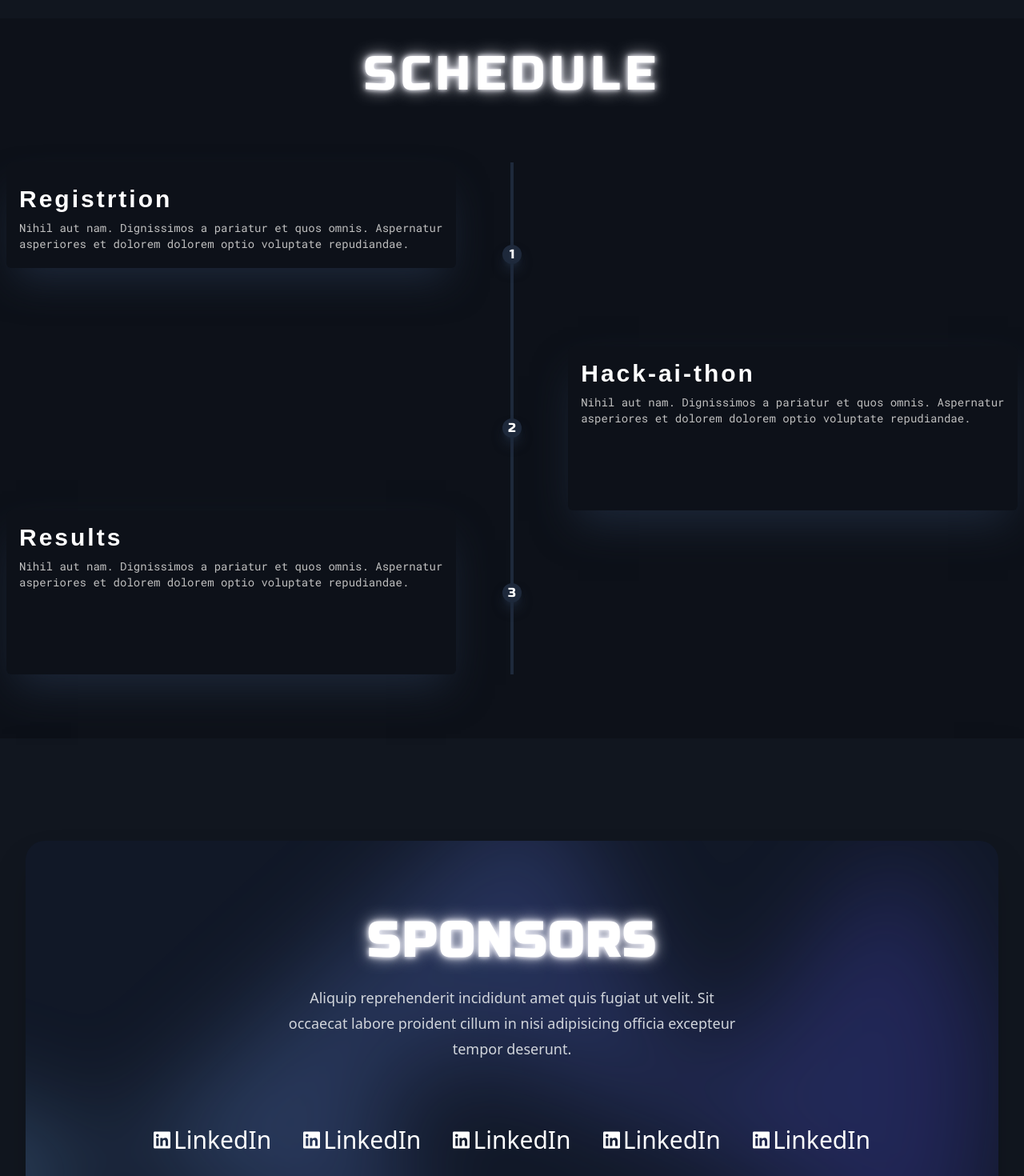
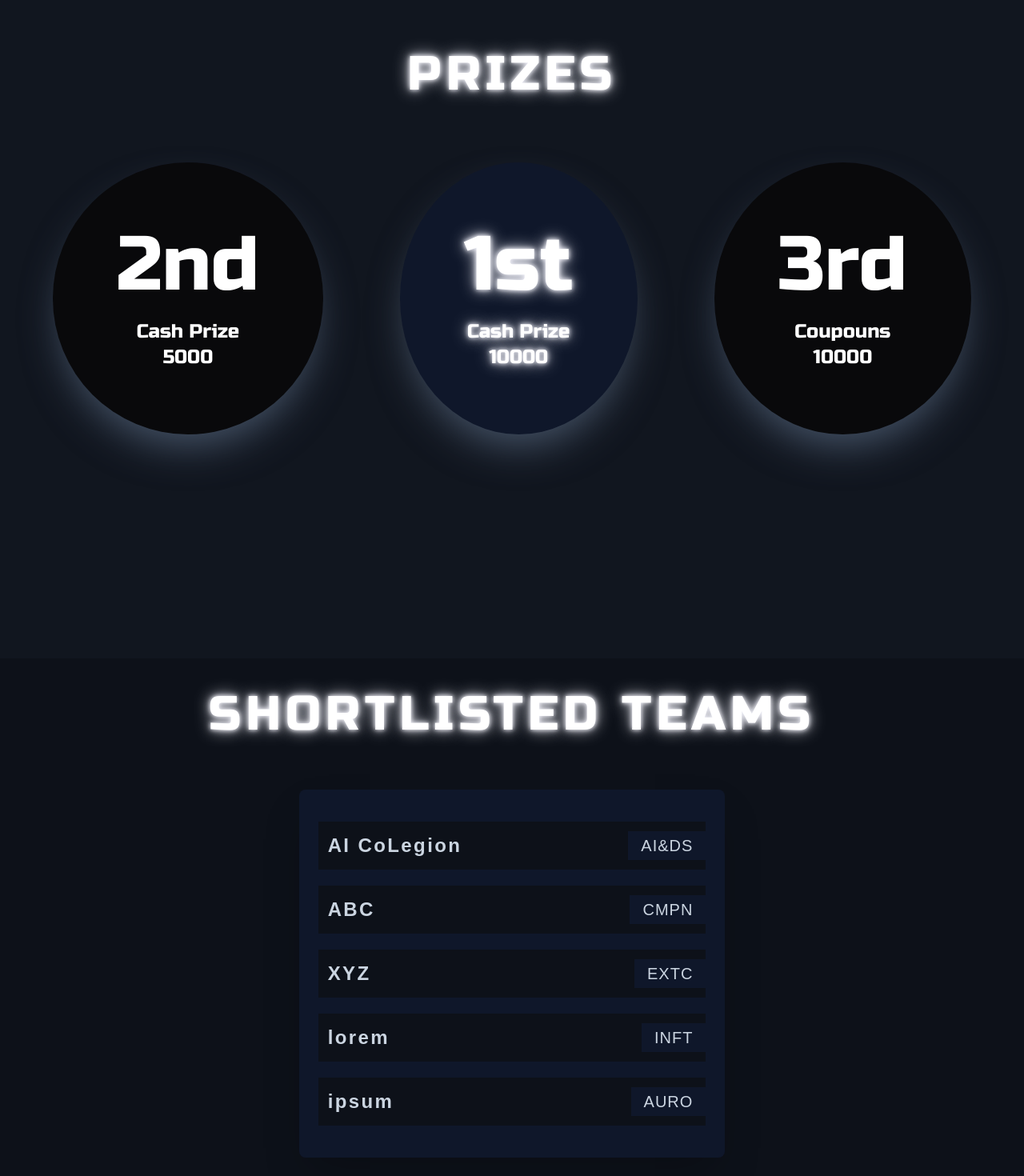
Before and after one commit to CodeMaverick07/Hack-ai-thon, a React (Create React App) app: page / in a window 1280 px wide. Shown: the part 1540-3010 px from the top of the page at 80% size. Built offline with nearby package versions, Linux system fonts and the light colour scheme; a web font is replaced by a local one.

Commit message:
commit with sami

```diff
--- a/src/App.js
+++ b/src/App.js
@@ -5,7 +5,8 @@ import HeroSection from "./components/HeroSection";
 import { ReactLenis } from "@studio-freight/react-lenis";
 import Sponsors from "./components/Sponsors";
 import Footer from "./components/Footer";
-
+import Prizes from "./components/Prizes";
+import Shorlist from "./components/Shorlist";
 import TimeLine from "./components/TimeLine";
 
 function App() {
@@ -13,12 +14,11 @@ function App() {
     <>
       <ReactLenis root>
         <Header />
-
         <HeroSection />
-
         <About />
+        <Prizes />
+        <Shorlist />
         <TimeLine />
-
         <Sponsors />
         <Footer />
         <Starfield
--- a/src/components/About.jsx
+++ b/src/components/About.jsx
@@ -22,7 +22,7 @@ const About = () => {
                       <div className="pointer-events-none absolute inset-0 rounded-xl ring-1 ring-inset ring-gray-900/10" />
                     </div>
                   </div>
-                  <div className="mr-auto w-44 max-md:w-[155px] flex-none space-y-8 sm:mr-0 sm:pt-52 lg:pt-36">
+                  <div className="mr-auto w-44 max-md:w-[160px] flex-none space-y-8 sm:mr-0 sm:pt-52 lg:pt-36">
                     <div className="relative">
                       <img
                         src="/about_photo/photo2.webp"
@@ -40,7 +40,7 @@ const About = () => {
                       <div className="pointer-events-none absolute inset-0 rounded-xl ring-1 ring-inset ring-gray-900/10" />
                     </div>
                   </div>
-                  <div className="w-44 max-md:w-[155px] flex-none space-y-8 pt-32 sm:pt-0">
+                  <div className="w-44 max-md:w-[160px] flex-none space-y-8 pt-32 sm:pt-0">
                     <div className="relative">
                       <img
                         src="/about_photo/photo4.webp"
--- /dev/null
+++ b/src/components/Prizes.jsx
@@ -0,0 +1,36 @@
+function Prizes() {
+  return (
+    <div className="h-screen mb-52 sm:mb-0">
+      <h1 className="text-white  text-5xl md:text-6xl text-center font-ai pt-10 tracking-widest glow">
+        PRIZES
+      </h1>
+      <div className="flex flex-wrap pt-20 bg-[#11161F] justify-center sm:gap-24 gap-10">
+        <div className="rounded-[100%] md:rounded-[100%] flex flex-col bg-zinc-950 p-10 md:p-20  shadow-2xl shadow-slate-600 text-center align-middle font-ai">
+          <h1 className="text-white  text-5xl md:text-8xl font-prize self-center">
+            2nd
+          </h1>
+          <h2 className="text-2xl  text-white self-center mt-5">Cash Prize</h2>
+          <h2 className="text-2xl  text-white self-center">5000</h2>
+        </div>
+        <div className="rounded-[100%] md:rounded-[100%] flex flex-col bg-slate-900 p-10 md:p-20  shadow-2xl shadow-slate-600 text-center align-middle font-ai">
+          <h1 className="text-white  text-5xl md:text-8xl font-prize self-center glow">
+            1st
+          </h1>
+          <h2 className="text-2xl  text-white self-center glow mt-5">
+            Cash Prize
+          </h2>
+          <h2 className="text-2xl  text-white self-center glow">10000</h2>
+        </div>
+        <div className="rounded-[100%] md:rounded-[100%] flex flex-col bg-zinc-950 p-10 md:p-20  shadow-2xl shadow-slate-600 text-center align-middle font-ai">
+          <h1 className="text-white  text-5xl md:text-8xl font-prize self-center">
+            3rd
+          </h1>
+          <h2 className="text-2xl  text-white self-center mt-5">Coupouns</h2>
+          <h2 className="text-2xl  text-white self-center">10000</h2>
+        </div>
+      </div>
+    </div>
+  );
+}
+
+export default Prizes;
--- /dev/null
+++ b/src/components/Shorlist.jsx
@@ -0,0 +1,60 @@
+const Teams = [
+  {
+    name: "AI CoLegion",
+    branch: "AI&DS",
+  },
+  {
+    name: "ABC",
+    branch: "CMPN",
+  },
+  {
+    name: "XYZ",
+    branch: "EXTC",
+  },
+  {
+    name: "lorem",
+    branch: "INFT",
+  },
+  {
+    name: "ipsum",
+    branch: "AURO",
+  },
+];
+
+function ShortList() {
+  return (
+    <div className="flex justify-center flex-col pb-20 bg-[#0D1119]">
+      <h1 className="text-white text-3xl sm:text-6xl text-center font-ai pt-10 tracking-widest glow">
+        SHORTLISTED TEAMS
+      </h1>
+      <div class=" p-4 bg-slate-900 rounded-lg shadow-2xl  sm:p-6 self-center mt-16">
+        <ul class="my-4 space-y-5">
+          {Teams.map((i, o) => {
+            return (
+              <li>
+                <div class="flex items-center p-3 pr-0  text-base font-bold text-slate-800  bg-[#0D1119] hover:shadow-2xl hover:shadow-slate-500 group  gap-24 lg:gap-52">
+                  <div class="flex-1 whitespace-nowrap text-xl md:text-2xl font-nav font-semibold text-slate-300 tracking-widest">
+                    {i.name}
+                  </div>
+                  <div class="items-center justify-center px-4 mr-0 py-1 text-lg md:text-xl font-medium text-slate-300 bg-slate-900 font-nav tracking-wider">
+                    {i.branch}
+                  </div>
+                </div>
+              </li>
+            );
+          })}
+        </ul>
+      </div>
+    </div>
+  );
+}
+
+export default ShortList;
+<li>
+  <div class="flex items-center p-3 pr-0  text-base font-bold text-slate-800  bg-gray-50 hover:shadow-2xl group  gap-32">
+    <div class="flex-1 whitespace-nowrap text-xl font-robo">AI CoLegion</div>
+    <div class="items-center justify-center px-4 mr-0 py-1 text-lg font-medium text-slate-500 bg-slate-900 font-nav">
+      AI&DS
+    </div>
+  </div>
+</li>;
```
